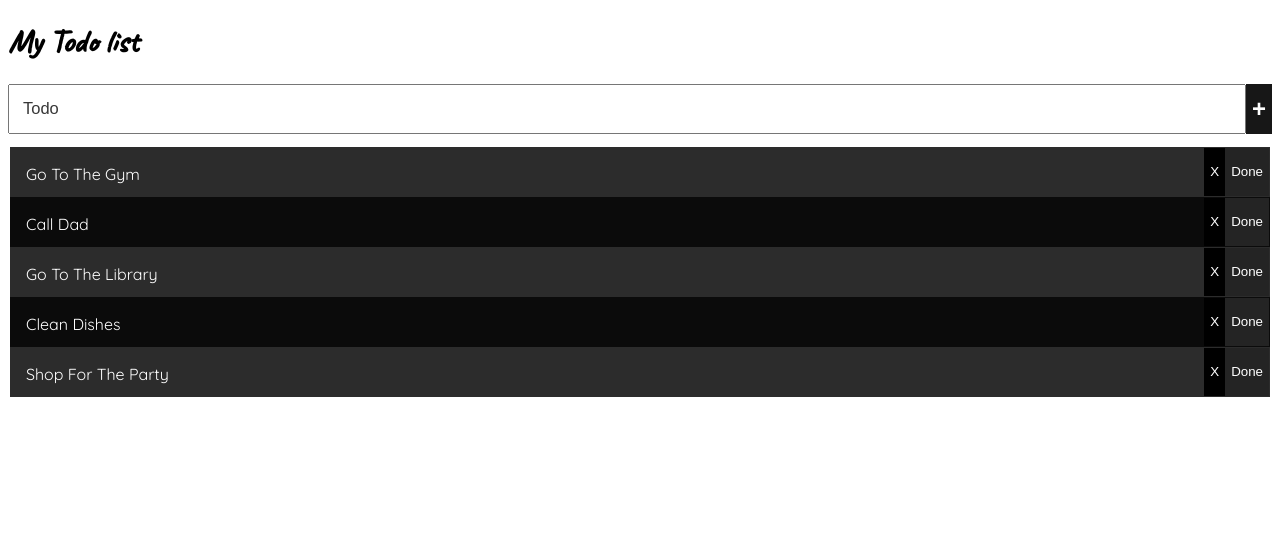
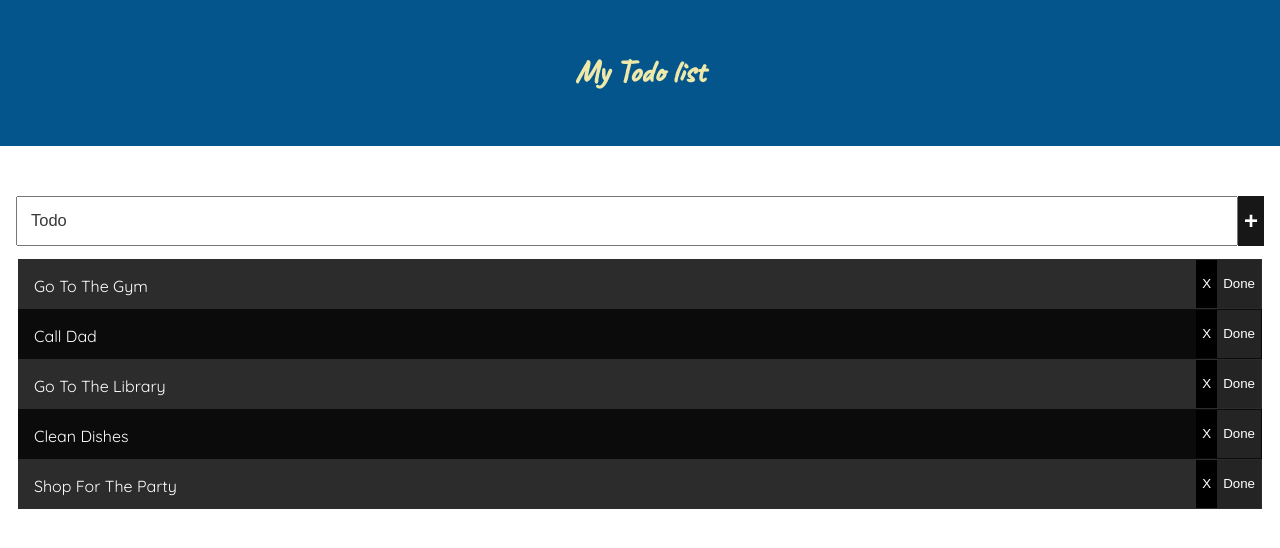
Before and after one commit to CaptainStorm21/Angular14-todo-list, an Angular app: page / in a window 1280 px wide. Shown: the top 548 px of the page. Built offline with nearby package versions, Linux system fonts and the light colour scheme.

Commit message:
added header fixed css

```diff
--- a/src/app/app.component.css
+++ b/src/app/app.component.css
@@ -4,3 +4,14 @@ font-family: 'Quicksand', sans-serif;
 h1 {
   font-family: 'Caveat', cursive;
 }
+header {
+  margin: -10px;
+  margin-bottom: 50px;
+  color: palegoldenrod;
+  background-color: rgb(3, 85, 139);
+  padding: 2rem 2rem;
+  text-align: center;
+  font-family: 'Caveat', cursive;
+  font-weight: 400;
+  font-size: 1em;
+}
--- a/src/app/app.component.html
+++ b/src/app/app.component.html
@@ -1,10 +1,12 @@
-<div class="container">
-  <div class="todo-list">
-    <!--one way binding-->
-
-    <h1>{{ title }}</h1>
-    <app-task-list></app-task-list>
+<header>
+  <h1>{{ title }}</h1>
+</header>
+<body>
+  <div class="container">
+    <div class="todo-list">
+      <!--one way binding-->
+      <app-task-list></app-task-list>
+    </div>
   </div>
-</div>
-
+</body>
 <router-outlet></router-outlet>
```
